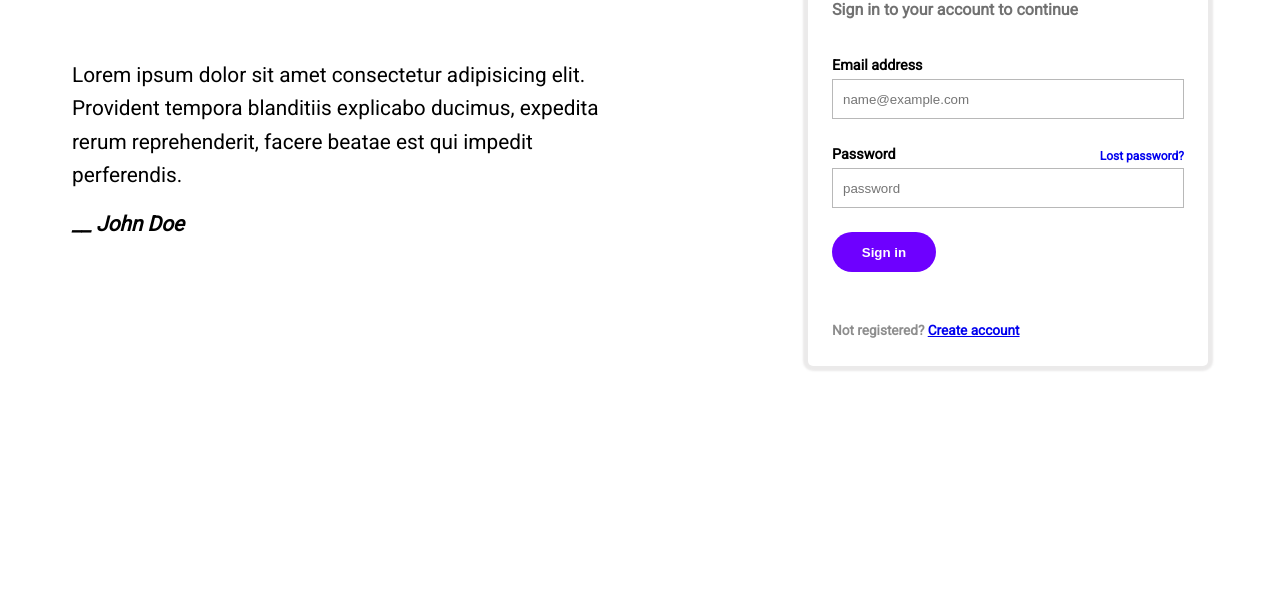
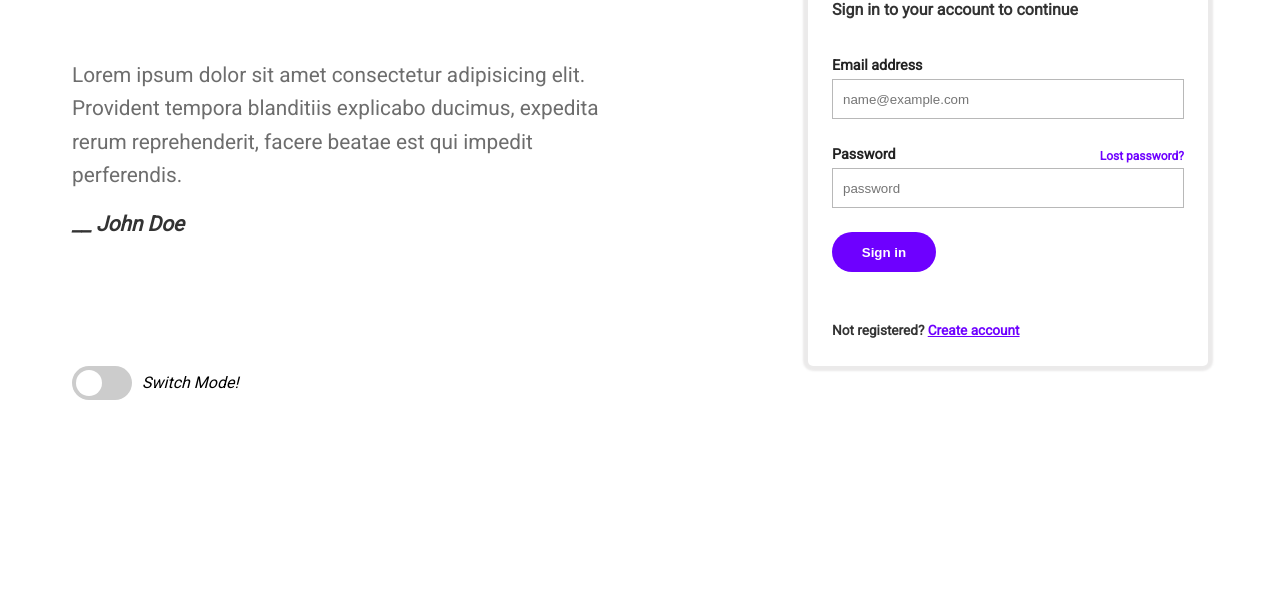
Before and after one commit to candraKriswinarto/dark-light-toggle-login-page, a plain HTML site: page index.html in a window 1280 px wide. Shown: the part 200-800 px from the top of the page. Drawn offline with Linux system fonts and the light colour scheme.

Commit message:
Finish project

```diff
--- a/index.html
+++ b/index.html
@@ -54,7 +54,17 @@
         </div>
       </div>
     </div>
+    <div class="container">
+      <div class="theme-switch-wrapper">
+        <label for="checkbox" class="theme-switch">
+          <input type="checkbox" id="checkbox">
+          <div class="slider round"></div>
+        </label>
+        <em>Switch Mode!</em>
+      </div>
+    </div>
   </section>
 
+  <script src="./main.js"></script>
 </body>
 </html>
--- /dev/null
+++ b/main.js
@@ -0,0 +1,23 @@
+const toggleSwitch = document.querySelector('.theme-switch input[type="checkbox"]');
+
+const switchTheme = (e) => {
+  if (e.target.checked) {
+    document.documentElement.setAttribute('data-theme', 'dark');
+    localStorage.setItem('theme', 'dark');
+  } else {
+    document.documentElement.setAttribute('data-theme', 'light');
+    localStorage.setItem('theme', 'light');
+  }
+}
+
+const currentTheme = localStorage.getItem('theme') ? localStorage.getItem('theme') : null;
+
+if (currentTheme) {
+  document.documentElement.setAttribute('data-theme', currentTheme);
+
+  if (currentTheme === 'dark') {
+    toggleSwitch.checked = true;
+  }
+}
+
+toggleSwitch.addEventListener('change', switchTheme, true);
--- a/style.css
+++ b/style.css
@@ -2,6 +2,26 @@
 
 :root {
   --primary-color: #6E00FF;
+  --secondary-color: #fff;
+  --text-color: #000;
+  --secondary-text-color: #333;
+  --quote-color: #333333b6;
+  --bg-color: #fff;
+  --label-color: #222;
+  --border-color: #b8b8b8;
+  --box-shadow: 0 0 2px 5px rgba(210, 208, 208, 0.445);
+}
+
+[data-theme="dark"] {
+  --primary-color: #5150FE;
+  --secondary-color: #273444;
+  --text-color: #e6dddd;
+  --secondary-text-color: #948f8f;
+  --quote-color: #bbbbbb;
+  --bg-color: #1E2E3D;
+  --label-color: #696868;
+  --border-color: #2e2d2d;
+  --box-shadow: none;
 }
 
 * {
@@ -13,6 +33,9 @@
 body {
   font-family: 'Roboto', sans-serif;
   line-height: 1.6;
+  background: var(--bg-color);
+  color: var(--text-color);
+  transition: all ease 0.4s;
 }
 
 header {
@@ -30,7 +53,7 @@ header {
 nav ul a {
   text-decoration: none;
   margin-left: 2rem;
-  color: #111;
+  color: var(--text-color);
   font-weight: bold;
 }
 
@@ -53,19 +76,22 @@ section#hero {
 .quote-wrap p {
   font-size: 1.2rem;
   margin-bottom: 1rem;
+  color: var(--quote-color);
 }
 
 .quote-wrap em {
   font-weight: bold;
   font-size: 1.3rem;
+  color: var(--secondary-text-color);
 }
 
 
 /* Input */
 .login-wrap-box {
-  box-shadow: 0 0 2px 5px hsla(0, 2%, 82%, 0.445);
+  box-shadow: var(--box-shadow);
   padding: 1.5rem;
   border-radius: 5px;
+  background: var(--secondary-color);
 }
 
 .login-title h3 {
@@ -75,22 +101,25 @@ section#hero {
 .login-title p {
   margin-bottom: 2rem;
   font-weight: bold;
-  color: rgba(51, 51, 51, 0.699);
+  color: var(--secondary-text-color);
 }
 
 form p {
   margin-bottom: 1.5rem;
   font-weight: bold;
   font-size: .9rem;
+  color: var(--label-color);
 }
 
 form input {
   width: 100%;
   height: 2.5rem;
-  border: .3px solid #b8b8b8;
+  border: .3px solid var(--border-color);
   text-indent: 10px;
   outline: none;
   margin-top: 2px;
+  background: var(--bg-color);
+  color: var(--text-color);
 }
 
 form .d-flex {
@@ -99,11 +128,13 @@ form .d-flex {
   justify-content: space-between;
   font-weight: bold;
   font-size: .9rem;
+  color: var(--label-color);
 }
 
 form .d-flex a {
   text-decoration: none;
   font-size: 12px;
+  color: var(--primary-color);
 }
 
 .btn-submit {
@@ -122,8 +153,75 @@ form .d-flex a {
   margin-top: 3rem;
   font-weight: bold;
   font-size: .85rem;
-  color: rgba(51, 51, 51, 0.555);
+  color: var(--secondary-text-color);
 }
+
+.not-regis a {
+  color: var(--primary-color);
+}
+
+/* Checkbox */
+.theme-switch-wrapper {
+  margin-top: 3rem;
+  display: flex;
+  align-items: center;
+}
+
+.theme-switch-wrapper em {
+  margin-left: 10px;
+  font-size: 1rem;
+}
+
+.theme-switch {
+  display: inline-block;
+  width: 60px;
+  height: 34px;
+  position: relative;
+}
+
+.theme-switch input {
+  display: none;
+}
+
+.slider {
+  background: #ccc;
+  bottom: 0;
+  left: 0;
+  right: 0;
+  top: 0;
+  cursor: pointer;
+  position: absolute;
+
+}
+
+.slider::before {
+  content: '';
+  position: absolute;
+  background: #fff;
+  bottom: 4px;
+  left: 4px;
+  height: 26px;
+  width: 26px;
+  transition: all ease .4s;
+}
+
+
+input:checked + .slider {
+  background: #66bb6a;
+}
+
+input:checked + .slider::before {
+  transform: translateX(26px);
+}
+
+.slider.round {
+  border-radius: 34px;
+}
+
+.slider.round:before {
+  border-radius: 50%;
+}
+
 
 
 /* Desktop Size */
@@ -138,6 +236,10 @@ form .d-flex a {
     margin: 0 auto;
   }
 
+  .theme-switch-wrapper {
+    margin-top: 0;
+  }
+
   .hero-wrap {
     grid-template-columns: repeat(2, 1fr);
     align-items: center;
@@ -147,8 +249,6 @@ form .d-flex a {
     font-size: 1.3rem;
   }
 
-
-
   .login-wrap-box {
     max-width: 25rem;
     align-self: flex-end;
```
Also changed, not shown: dark-light-demo.gif (added), 1 other file.
